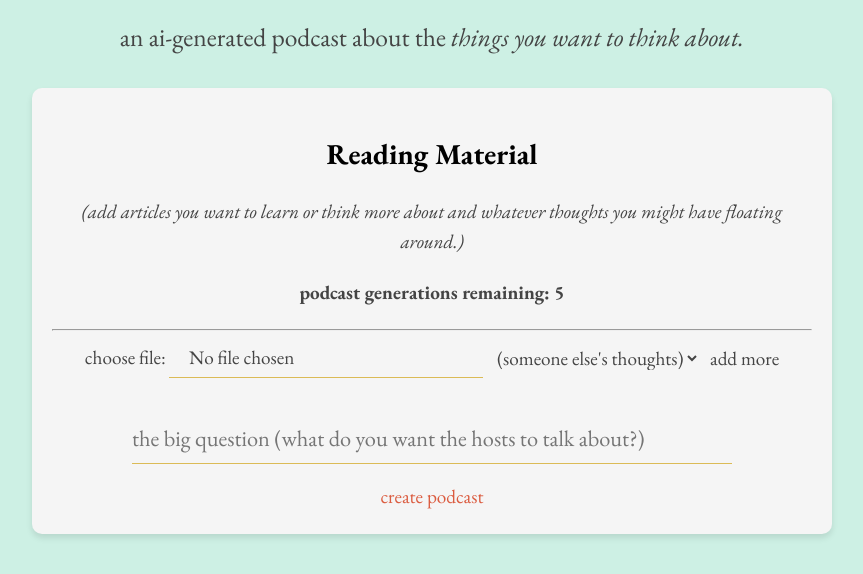
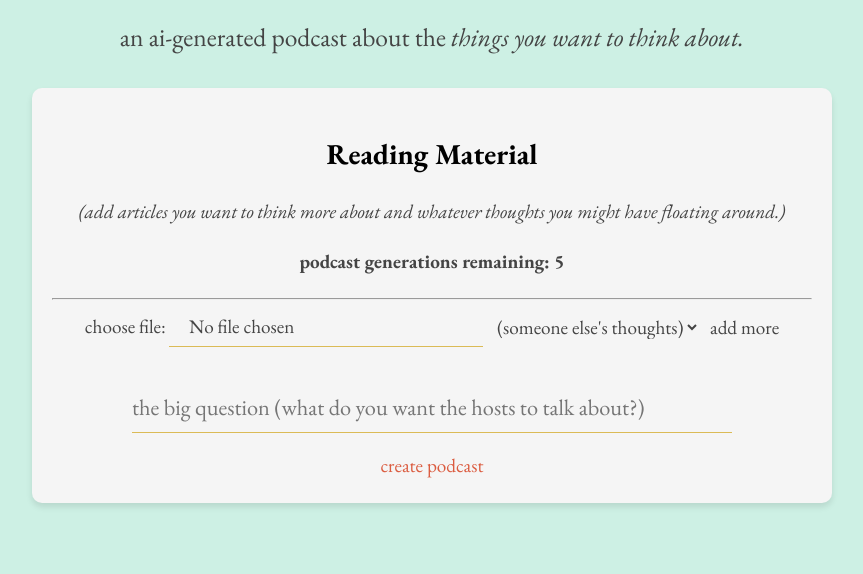
Before and after one commit to agasthyaps/connective-issues, a Flask app: page / in a window 1280 px wide. Shown: the part 384-958 px from the top of the page, without its empty margins (208-1071 px from the left). After the commit the page ends 891 px from the top, so only its background shows below. Run offline with Flask 2, Linux system fonts and the light colour scheme; some libraries are stand-ins or nearby versions.

Commit message:
formatting

```diff
--- a/templates/index.html
+++ b/templates/index.html
@@ -33,7 +33,7 @@
 
         <div id="preproductionZone">
             <h2>Reading Material</h2>
-            <p><em>(add articles you want to learn or think more about and whatever thoughts you might have floating around.)</em></p>
+            <p><em>(add articles you want to think more about and whatever thoughts you might have floating around.)</em></p>
             <p id="podcastsRemaining">podcast generations remaining: {{ podcasts_remaining }}</p>
             <hr>
             <form id="uploadForm" enctype="multipart/form-data">
@@ -72,7 +72,7 @@
 
         <div id="messages" class="hidden">
             <h3>Podcast Progress</h3>
-            <h4>a good french press takes about four and a half minutes. this will be quicker than that. ☕</h4>
+            <h4>a good french press takes about four and a half minutes. this should be quicker than that. ☕</h4>
             <p id="currentStatus"></p>
         </div>
 
```
